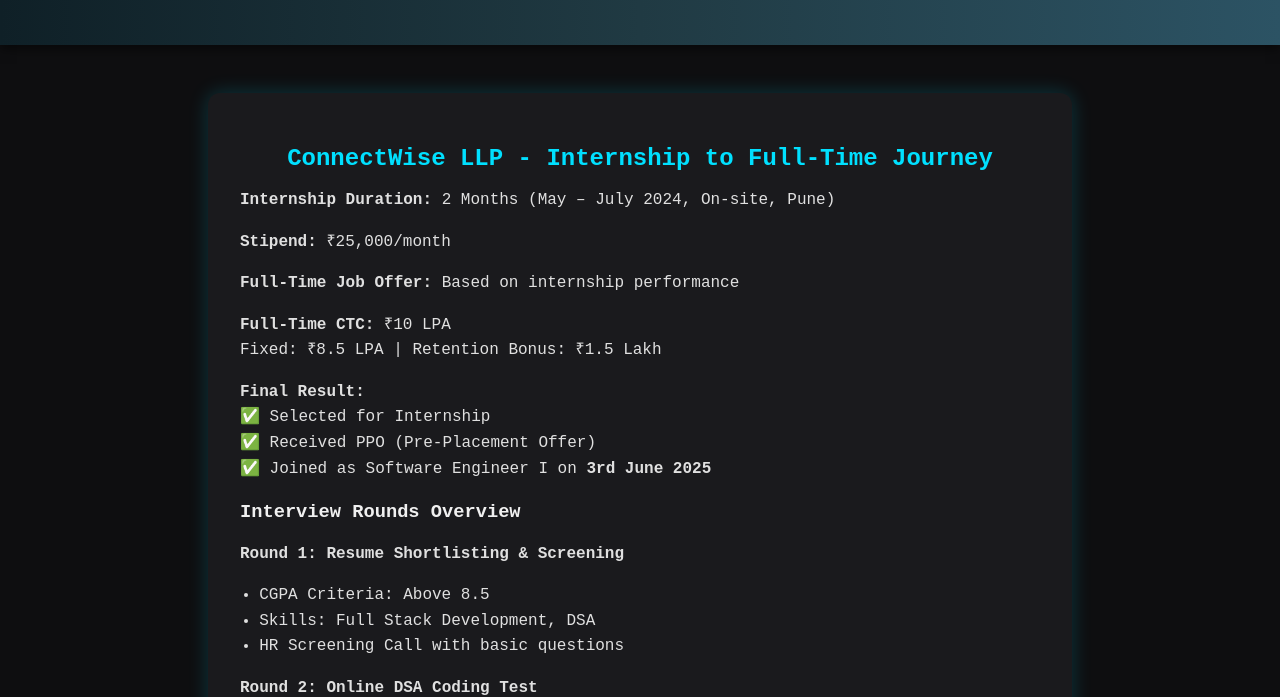
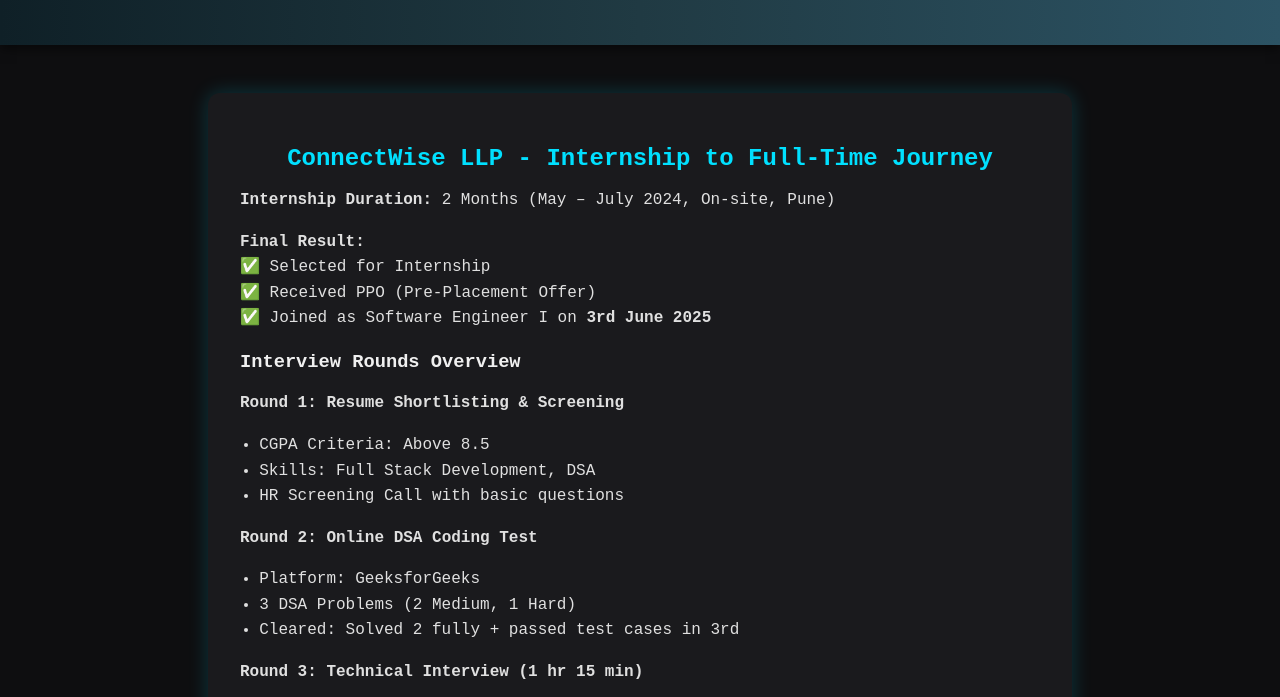
Before and after one commit to rohsak5649/Interview-Experience-hub-, a plain HTML site: page experience/mahesh.html in a window 1280 px wide. Shown: the part 106-803 px from the top of the page. Drawn offline with Linux system fonts and the light colour scheme.

Commit message:
Update mahesh.html

```diff
--- a/experience/mahesh.html
+++ b/experience/mahesh.html
@@ -59,11 +59,6 @@
     <h2>ConnectWise LLP - Internship to Full-Time Journey</h2>
 
     <p><strong>Internship Duration:</strong> 2 Months (May – July 2024, On-site, Pune)</p>
-    <p><strong>Stipend:</strong> ₹25,000/month</p>
-    <p><strong>Full-Time Job Offer:</strong> Based on internship performance</p>
-    <p><strong>Full-Time CTC:</strong> ₹10 LPA<br/>
-    Fixed: ₹8.5 LPA | Retention Bonus: ₹1.5 Lakh</p>
-
     <p><strong>Final Result:</strong><br/>
     ✅ Selected for Internship<br/>
     ✅ Received PPO (Pre-Placement Offer)<br/>
```
